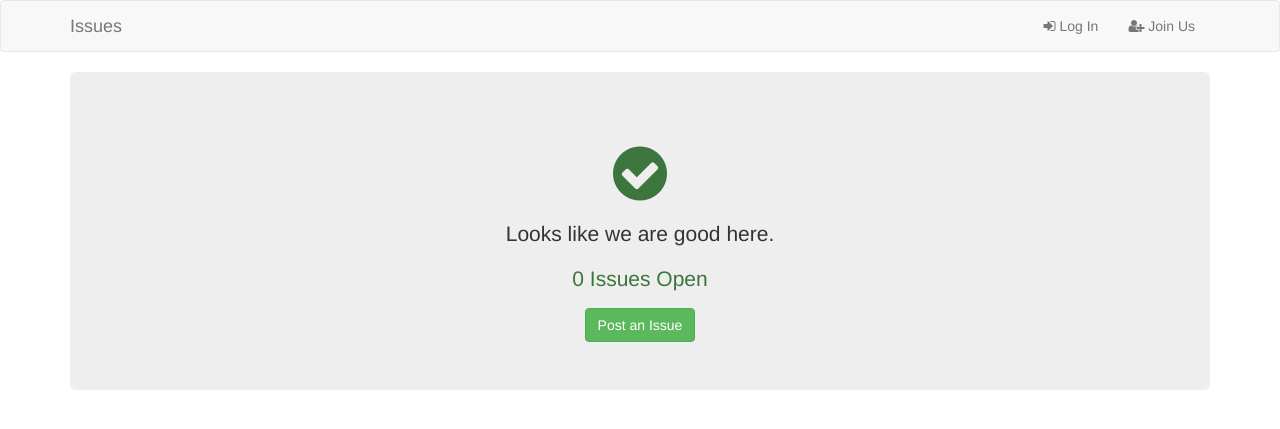
After one commit to akabiru/Issue-Tracker, a Flask app: page /issue in a window 1280 px wide. The commit adds this page. Shown: the top 429 px of the page. Run offline with Flask 2, Linux system fonts and the light colour scheme; data that the repository does not hold is empty; some libraries are stand-ins or nearby versions.

Commit message:
User can add Issue
Logged in user can post an issue and have that
issue tracked to him/her.

```diff
--- a/app/__init__.py
+++ b/app/__init__.py
@@ -30,4 +30,7 @@ def create_app(config_name):
     from .auth import auth as auth_blueprint
     app.register_blueprint(auth_blueprint, url_prefix='/auth')
 
+    from .issue import issue as issue_blueprint
+    app.register_blueprint(issue_blueprint)
+
     return app
--- a/app/auth/views.py
+++ b/app/auth/views.py
@@ -13,7 +13,7 @@ def login():
         user = User.query.filter_by(username=form.username.data).first()
         if user is not None and user.verify_password(form.password.data):
             login_user(user, form.remember.data)
-            return redirect(request.args.get('next') or url_for('main.index'))
+            return redirect(request.args.get('next') or url_for('issue.index'))
         flash('Invalid username or password.')
     return render_template('auth/login.html', form=form)
 
@@ -23,7 +23,7 @@ def login():
 def logout():
     logout_user()
     flash('You have been logged out.')
-    return redirect(url_for('main.index'))
+    return redirect(url_for('issue.index'))
 
 
 @auth.route('/register', methods=['GET', 'POST'])
--- /dev/null
+++ b/app/issue/__init__.py
@@ -0,0 +1,5 @@
+from flask import Blueprint
+
+issue = Blueprint('issue', __name__)
+
+from . import views
--- /dev/null
+++ b/app/issue/views.py
@@ -0,0 +1,32 @@
+from flask import render_template, redirect, request, url_for, flash
+from flask.ext.login import login_required, current_user
+from . import issue
+from .. import db
+from ..models import Issue
+from .forms import IssueForm
+
+
+@issue.route('/issue')
+def index():
+    issues_ = Issue.query.all()
+    issues_len = len(issues_)
+    return render_template('issue/index.html', issues_=issues_,
+                           issues_len=issues_len)
+
+
+@issue.route('/issue/new', methods=['GET', 'POST'])
+@login_required
+def issue():
+    form = IssueForm()
+    if form.validate_on_submit():
+        user = current_user.id
+        issue_ = Issue(name=form.name.data,
+                       description=form.description.data,
+                       priority=form.priority.data,
+                       user_id=user)
+        # import ipdb; ipdb.set_trace()
+        db.session.add(issue_)
+        db.session.commit()
+        flash('Issue posted successfully.')
+        return redirect(request.args.get('next') or url_for('main.index'))
+    return render_template('issue/new_issue.html', form=form)
--- a/app/main/views.py
+++ b/app/main/views.py
@@ -1,9 +1,8 @@
 from flask import render_template
-from flask.ext.login import login_required
+# from flask.ext.login import login_required
 from . import main
 
 
 @main.route('/')
-@login_required
 def index():
     return render_template('index.html')
--- a/app/templates/auth/login.html
+++ b/app/templates/auth/login.html
@@ -10,7 +10,7 @@
 </div>
     {{ wtf.quick_form(form) }}
     <div>
-      <p>New to Issues? <a href="{{ url_for('auth.register') }}">Join Us!</a></p>
+      <p>Not on Issues? <a href="{{ url_for('auth.register') }}">Join Us</a></p>
     </div>
 </div>
 {% endblock %}
--- a/app/templates/base.html
+++ b/app/templates/base.html
@@ -17,11 +17,14 @@
                 <span class="icon-bar"></span>
                 <span class="icon-bar"></span>
             </button>
-            <a class="navbar-brand" href="{{ url_for('main.index') }}">Issues</a>
+            <a class="navbar-brand" href="{{ url_for('issue.index') }}">Issues</a>
         </div>
         <div class="navbar-collapse collapse">
             <ul class="nav navbar-nav">
+                {% if current_user.is_authenticated %}
                 <li><a href="{{ url_for('main.index') }}">Home</a></li>
+                <li><a href="{{ url_for('issue.issue') }}">New Issue</a></li>
+                {% endif %}
             </ul>
             <ul class="nav navbar-nav navbar-right">
                 {% if current_user.is_authenticated %}
--- a/app/templates/index.html
+++ b/app/templates/index.html
@@ -4,6 +4,9 @@
 
 {% block page_content %}
 <div class="jumbotron text-center">
-
+    <h1><i class="text-danger fa fa-exclamation-circle fa-lg"></i></h1>
+    <h2>Issues</h2>
+    <p class="lead">We can help you sort out <em>some</em> your issues.</p>
+    <a href="{{ url_for('auth.register') }}" class="btn btn-success btn-lg">Join Issues</a>
 </div>
 {% endblock %}
--- /dev/null
+++ b/app/templates/issue/index.html
@@ -0,0 +1,21 @@
+{% extends 'base.html' %}
+
+{% block page_content %}
+<div class="jumbotron text-center">
+  {% if issues_len == 0 %}
+  <h1><i class=" text-success fa fa-check-circle"></i></h1>
+  <p class="lead">Looks like we are good here.</p>
+  <p class="lead text-success">{{ issues_len }} Issues Open</p>
+  <a href="{{ url_for('issue.issue') }}" class="btn btn-success">Post an Issue</a>
+  {% else %}
+  {{ issues_len }} Issues
+  {% for issue in issues_ %}
+  {{ issue.name }}
+  {{ issue.description }}
+  {{ issue.priority }}
+  {{ issue.closed }}
+  {{ issue.user_id }}
+  {% endfor %}
+  {% endif %}
+</div>
+{% endblock %}
```
Also changed, not shown: app/issue/forms.py (added, +22 -0 lines), app/templates/issue/new_issue.html (added, +13 -0 lines), app/admin/__init__.py (added), app/admin/forms.py (added), app/admin/views.py (added).
